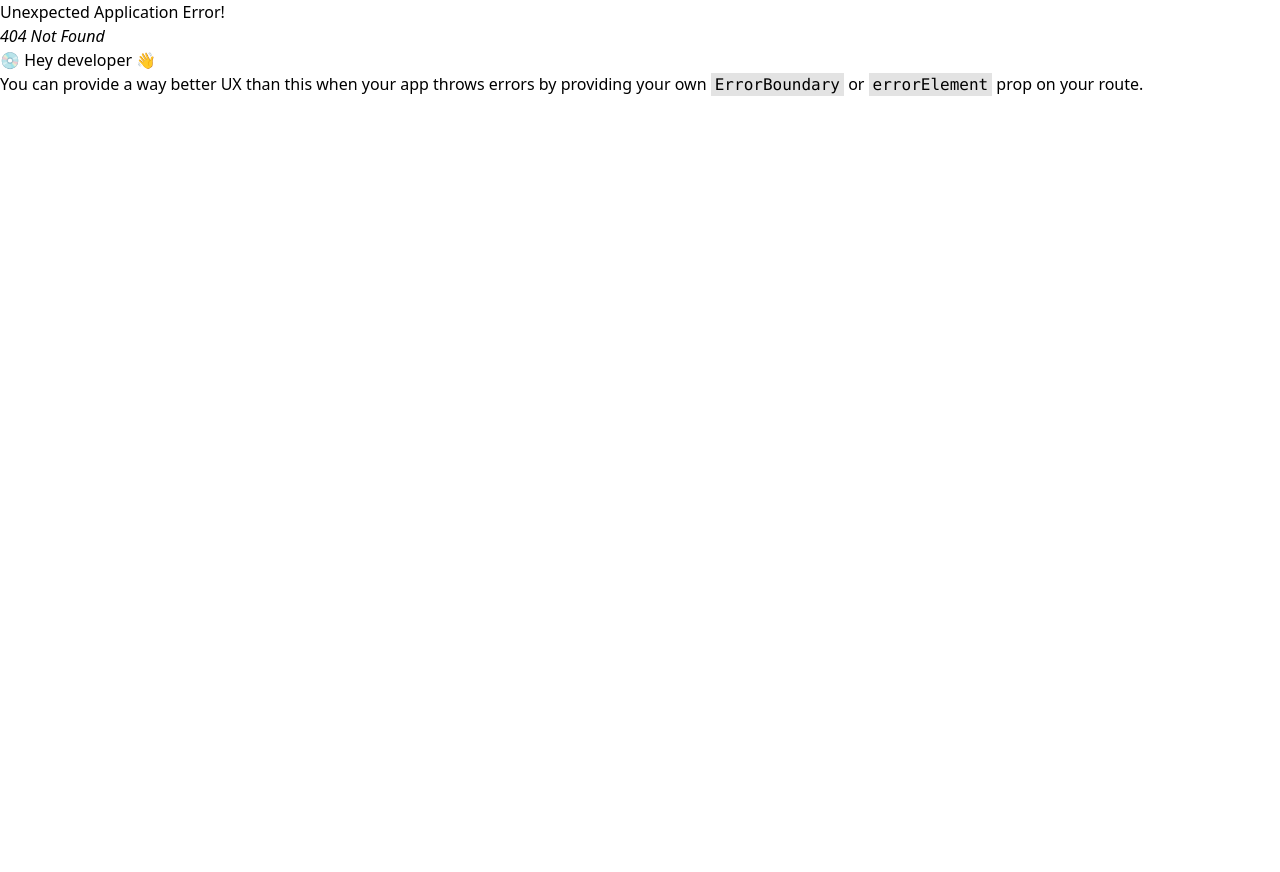
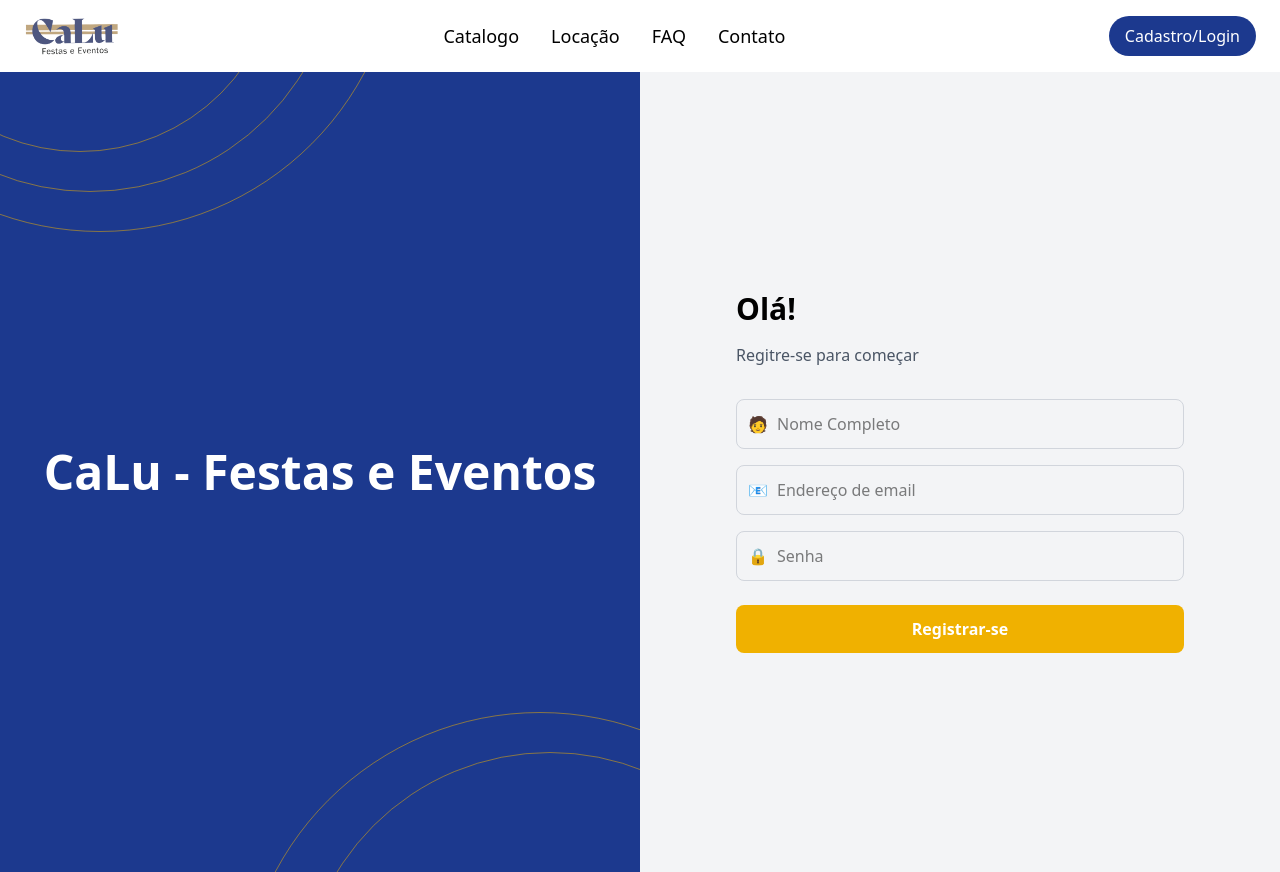
Before and after one commit to Psnsilvino/CaluFestas-Site, a React (Vite) app: page /cadastro in a window 1280 px wide. Before the commit this address had no page. Before the commit the page ends 800 px from the top, so only its background shows below. Built offline with nearby package versions, Linux system fonts and the light colour scheme.

Commit message:
Página de cadastro

```diff
--- a/src/components/NavBar.tsx
+++ b/src/components/NavBar.tsx
@@ -44,7 +44,9 @@ const NavBar = () => {
 				{/* Logout button */}
 
 				<button className="bg-blue-900 hover:bg-blue-700 text-white py-2 px-4 rounded-full" onClick={handleClick}>
-					Login
+
+					<Link to={"/cadastro"} className="hover:underline">Cadastro/Login</Link>
+
 				</button>
 			</nav>
 		</>
--- /dev/null
+++ b/src/pages/cadastro.tsx
@@ -0,0 +1,89 @@
+import NavBar from '../components/NavBar';
+
+import React from 'react';
+
+const Register: React.FC = () => {
+  return (
+    <>
+    <NavBar />
+    <div className="flex h-screen">
+      {/* Left Section */}
+      <div className="w-1/2 bg-blue-900 flex items-center justify-center relative">
+        <h1 className="text-white text-5xl font-bold">CaLu - Festas e Eventos</h1>
+        {/* Optional Circle Design */}
+        <div className="absolute top-0 left-0 w-full h-full overflow-hidden">
+          <div className="w-[600px] h-[600px] rounded-full border border-yellow-500 opacity-50 absolute -top-110 -left-50"></div>
+          <div className="w-[500px] h-[500px] rounded-full border border-yellow-500 opacity-50 absolute -top-95 -left-40"></div>
+          <div className="w-[400px] h-[400px] rounded-full border border-yellow-500 opacity-50 absolute -top-80 -left-30"></div>
+
+
+          <div className="w-[600px] h-[600px] rounded-full border border-yellow-500 opacity-50 absolute -bottom-110 -right-50"></div>
+          <div className="w-[500px] h-[500px] rounded-full border border-yellow-500 opacity-50 absolute -bottom-95 -right-40"></div>
+        </div>
+      </div>
+
+      {/* Right Section */}
+      <div className="w-1/2 bg-gray-100 flex items-center justify-center">
+        <div className="w-full max-w-md">
+          <h2 className="text-3xl font-bold mb-4">Olá!</h2>
+          <p className="text-gray-600 mb-8">Regitre-se para começar</p>
+
+          {/* Form */}
+          <form>
+            <div className="mb-4">
+              <label className="sr-only">Nome Completo</label>
+              <div className="relative">
+                <span className="absolute inset-y-0 left-3 flex items-center text-gray-400">
+                  🧑
+                </span>
+                <input
+                  type="text"
+                  placeholder="Nome Completo"
+                  className="w-full pl-10 pr-4 py-3 border border-gray-300 rounded-lg focus:outline-none focus:ring-2 focus:ring-black"
+                />
+              </div>
+            </div>
+
+            <div className="mb-4">
+              <label className="sr-only">e-mail</label>
+              <div className="relative">
+                <span className="absolute inset-y-0 left-3 flex items-center text-gray-400">
+                  📧
+                </span>
+                <input
+                  type="email"
+                  placeholder="Endereço de email"
+                  className="w-full pl-10 pr-4 py-3 border border-gray-300 rounded-lg focus:outline-none focus:ring-2 focus:ring-black"
+                />
+              </div>
+            </div>
+
+            <div className="mb-6">
+              <label className="sr-only">Senha</label>
+              <div className="relative">
+                <span className="absolute inset-y-0 left-3 flex items-center text-gray-400">
+                  🔒
+                </span>
+                <input
+                  type="password"
+                  placeholder="Senha"
+                  className="w-full pl-10 pr-4 py-3 border border-gray-300 rounded-lg focus:outline-none focus:ring-2 focus:ring-black"
+                />
+              </div>
+            </div>
+
+            <button
+              type="submit"
+              className="w-full bg-yellow-500 text-white py-3 rounded-lg font-semibold hover:bg-blue-900 transition"
+            >
+              Registrar-se
+            </button>
+          </form>
+        </div>
+      </div>
+    </div>
+    </>
+  );
+};
+
+export default Register;
```
Also changed, not shown: src/main.tsx (+12 -1 lines).
